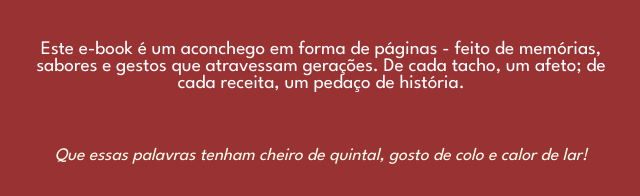
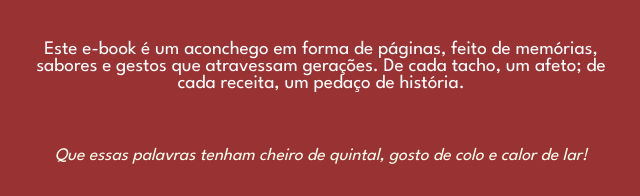
Before and after one commit to MSilvaArtesanais/Licores, a plain HTML site: page index.html in a window 1280 px wide. Shown: the part 402-598 px from the top of the page, 319-959 px from the left. Drawn offline with Linux system fonts and the light colour scheme.

Commit message:
index.html

```diff
--- a/index.html
+++ b/index.html
@@ -122,7 +122,7 @@ a.button:active {
   <div class="overlay">
     <img src="LOGO.png" alt="Logo M.Silva">
     <h1>Entre Frutas e Memórias</h1>
-    <p>Este e-book é um aconchego em forma de páginas - feito de memórias, sabores e gestos que atravessam gerações. De cada tacho, um afeto; de cada receita, um pedaço de história.</p>
+    <p>Este e-book é um aconchego em forma de páginas, feito de memórias, sabores e gestos que atravessam gerações. De cada tacho, um afeto; de cada receita, um pedaço de história.</p>
     <p class="quote">Que essas palavras tenham cheiro de quintal, gosto de colo e calor de lar!</p>
     <a href="Receitas para harmonizar com Licores MSilva.pdf" class="button" download>Baixar e-book</a>
   </div>
```
